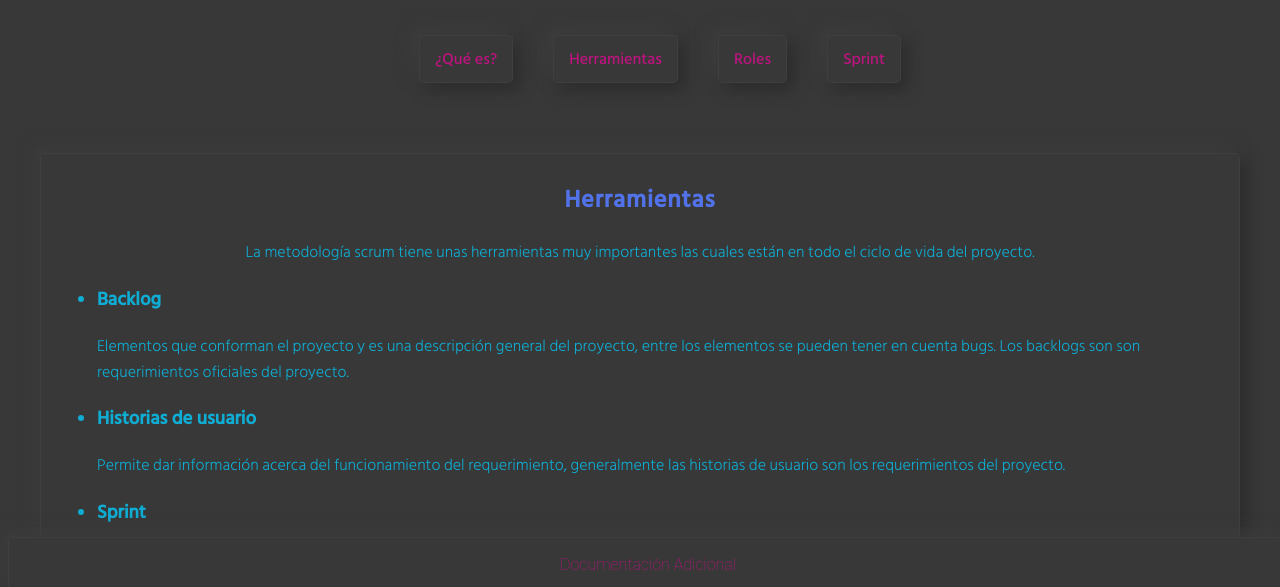
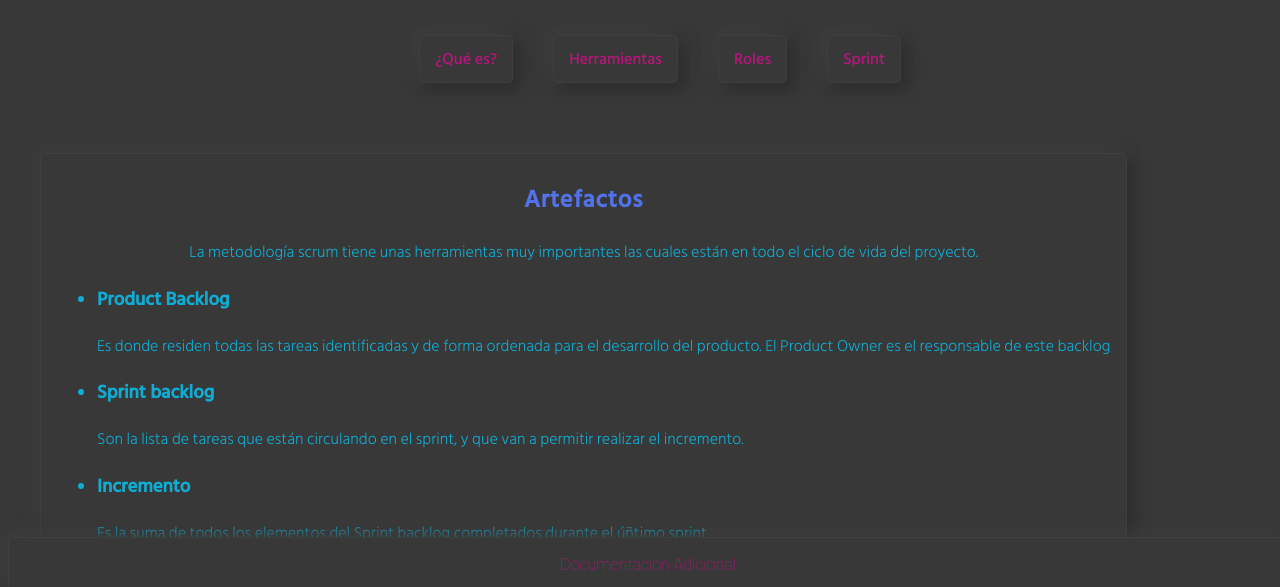
Before and after one commit to Yotfil/scrum, a plain HTML site: page index.html in a window 1280 px wide. Both pictures are taken after a click on the button "Herramientas". Shown: the part 209-796 px from the top of the page. Drawn offline with Linux system fonts and the light colour scheme.

Commit message:
actualizado

```diff
--- a/index.html
+++ b/index.html
@@ -66,34 +66,33 @@
                         </div>
                     </div>
                     <div class="slide np-element" id="btn_slide-2">
-                        <h2 class="subTitle">Herramientas</h2>
+                        <h2 class="subTitle">Artefactos</h2>
                         <p class="txt txt-center">La metodología scrum tiene unas herramientas muy importantes las
                             cuales están en
                             todo el ciclo de vida del proyecto.
                         </p>
                         <ul class="tools">
                             <li class="itemTools txt">
-                                <h3>Backlog</h3>
-                                <p> Elementos que conforman el proyecto y es una descripción general del proyecto, entre
-                                    los elementos se pueden tener en cuenta bugs. Los backlogs son son requerimientos
-                                    oficiales del proyecto.
+                                <h3>Product Backlog</h3>
+                                <p> Es donde residen todas las tareas identificadas y de forma ordenada para el
+                                    desarrollo del producto. El Product Owner es el responsable de este backlog
                                 </p>
                             </li>
                             <li class="itemTools txt">
-                                <h3>Historias de usuario</h3>
-                                <p> Permite dar información acerca del funcionamiento del requerimiento, generalmente
-                                    las historias de usuario son los requerimientos del proyecto.
+                                <h3>Sprint backlog</h3>
+                                <p> Son la lista de tareas que están circulando en el sprint, y que van a permitir
+                                    realizar el incremento.
                                 </p>
                             </li>
                             <li class="itemTools txt">
-                                <h3>Sprint</h3>
-                                <p> Son los requerimientos del proyecto, normalmente, cada una de las historias de
-                                    usuario se convierten en sprint a desarrollar.
+                                <h3>Incremento</h3>
+                                <p> Es la suma de todos los elementos del Sprint backlog completados durante el úñtimo
+                                    sprint
                                 </p>
                             </li>
 
                             <li class="itemTools txt">
-                                <h3>Tablero de tareas</h3>
+                                <h3>Tablero de tareas (kanban)</h3>
                                 <p> Es donde se mostrará el listado de tareas que se tiene
                                 </p>
                             </li>
```
